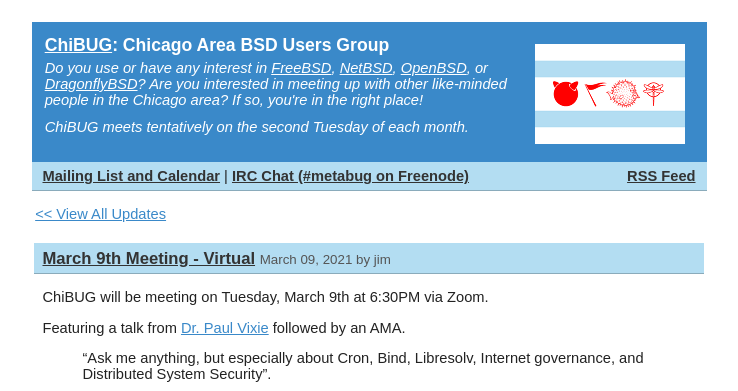
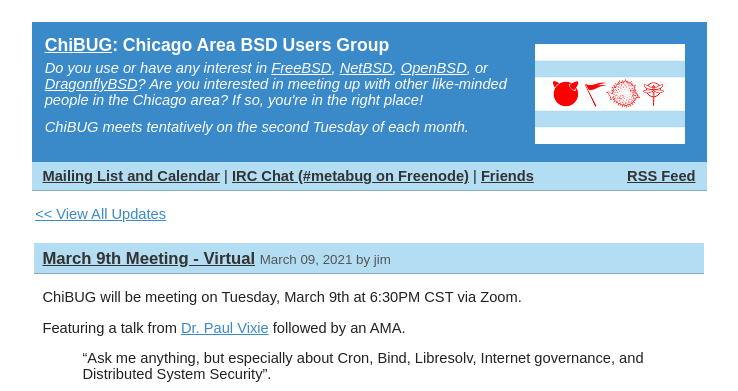
Before and after one commit to jcs/chibug.org, a Jekyll site: the page built from _posts/2021-03-09-meeting.md, in a window 1280 px wide. Shown: the top 391 px of the page, without its empty margins (271-1009 px from the left). Built offline with Jekyll 4.4.1, drawn with Linux system fonts in a browser that asks for light colours.

Commit message:
add friends and timezone to latest post.

```diff
--- a/_layouts/default.html
+++ b/_layouts/default.html
@@ -45,6 +45,8 @@
 		|
 		<a href="https://webchat.freenode.net/?channels=metabug">IRC Chat (#metabug
 		on Freenode)</a>
+		|
+		<a href="/friends/">Friends</a>
 	</div>
 
 	<main>
--- a/_posts/2021-03-09-meeting.md
+++ b/_posts/2021-03-09-meeting.md
@@ -3,7 +3,7 @@
 title: "March 9th Meeting - Virtual"
 author: jim
 ---
-ChiBUG will be meeting on Tuesday, March 9th at 6:30PM via Zoom.
+ChiBUG will be meeting on Tuesday, March 9th at 6:30PM CST via Zoom.
 
 Featuring a talk from [Dr. Paul Vixie](https://en.wikipedia.org/wiki/Paul_Vixie) followed by an AMA.
 
--- a/css/default.css
+++ b/css/default.css
@@ -546,6 +546,22 @@
 	border: 2px solid red;
 	padding: 2px;
 }
+.friend {
+	/* boxes
+	border: 1px solid #b3ddf2;
+	border-radius: 1rem; */
+	display: flex;
+}
+.friend img {
+	margin: 15px;
+}
+.friend a {
+	display: flex;
+	margin: 20px 15px;
+}
+.friend p {
+	margin: 15px;
+}
 
 
 /* mobile view */
```
Also changed, not shown: _layouts/friends.html (added, +11 -0 lines), friends/index.html (added, +29 -0 lines), images/cobsd_trimmed.png (added), images/nycbug.png (added), images/nycbug_sq.png (added).
